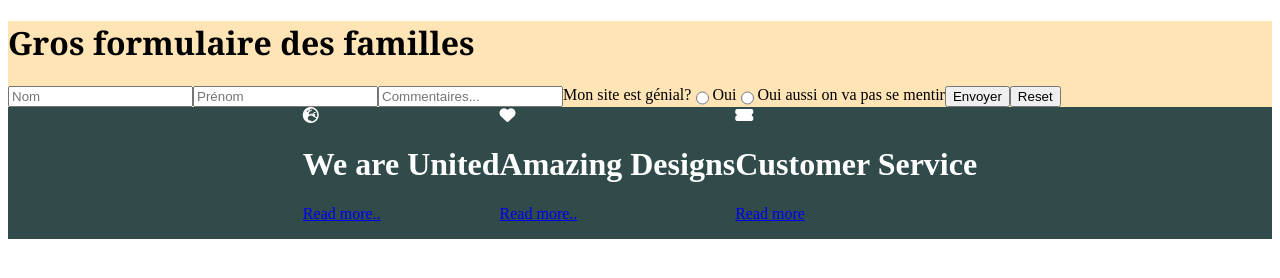
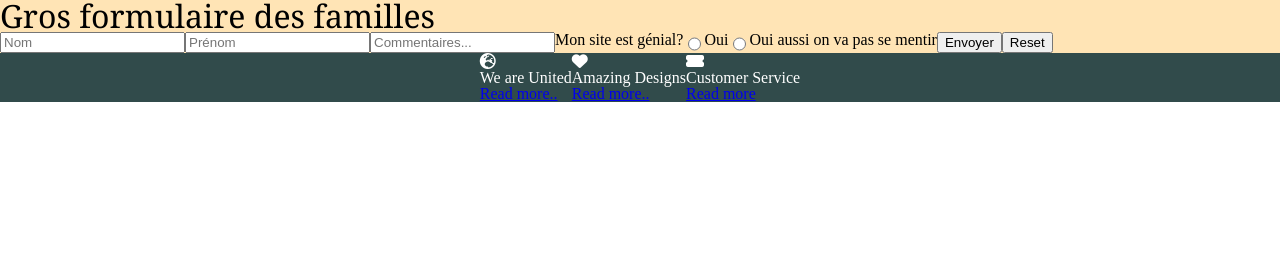
Before and after one commit to SamyGev/travailCommun, a plain HTML site: page index.html in a window 1280 px wide. Drawn offline with Linux system fonts and the light colour scheme.

Commit message:
V1 sans le travail d'Housine

```diff
--- a/index.css
+++ b/index.css
@@ -1,4 +1,51 @@
+/* RESET */
 
+html, body, div, span, applet, object, iframe,
+h1, h2, h3, h4, h5, h6, p, blockquote, pre,
+a, abbr, acronym, address, big, cite, code,
+del, dfn, em, img, ins, kbd, q, s, samp,
+small, strike, strong, sub, sup, tt, var,
+b, u, i, center,
+dl, dt, dd, ol, ul, li,
+fieldset, form, label, legend,
+table, caption, tbody, tfoot, thead, tr, th, td,
+article, aside, canvas, details, embed,
+figure, figcaption, footer, header, hgroup,
+menu, nav, output, ruby, section, summary,
+time, mark, audio, video {
+	margin: 0;
+	padding: 0;
+	border: 0;
+	font-size: 100%;
+	font: inherit;
+	vertical-align: baseline;
+}
+/* HTML5 display-role reset for older browsers */
+article, aside, details, figcaption, figure,
+footer, header, hgroup, menu, nav, section {
+	display: block;
+}
+body {
+	line-height: 1;
+}
+ol, ul {
+	list-style: none;
+}
+blockquote, q {
+	quotes: none;
+}
+blockquote:before, blockquote:after,
+q:before, q:after {
+	content: '';
+	content: none;
+}
+table {
+	border-collapse: collapse;
+	border-spacing: 0;
+}
+
+
+/* FIN DU RESET */
 main{
     width: 100%;
     background-color: moccasin;
```
